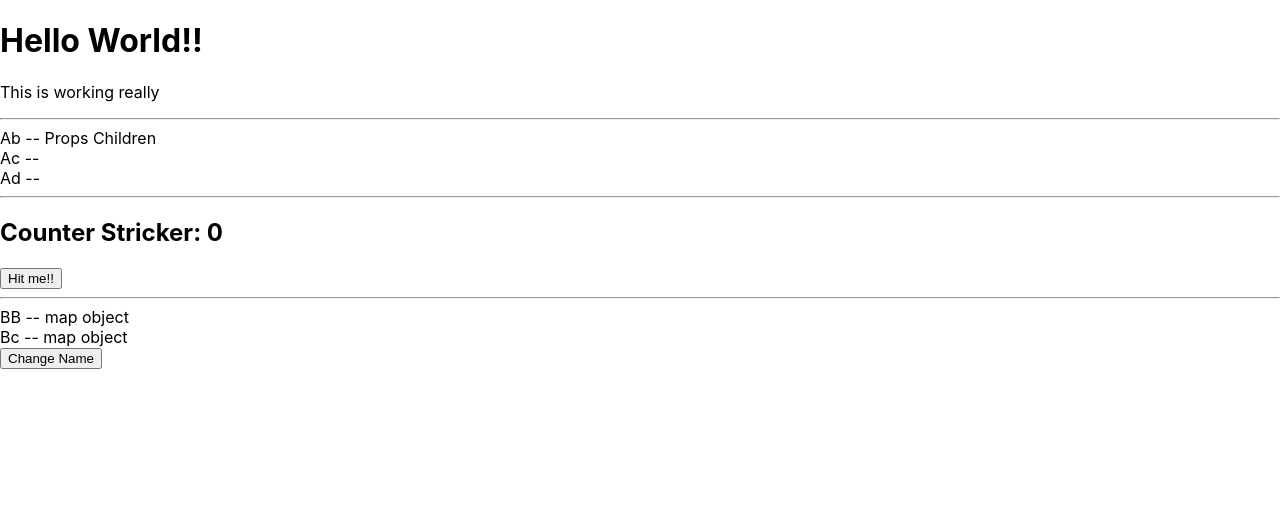
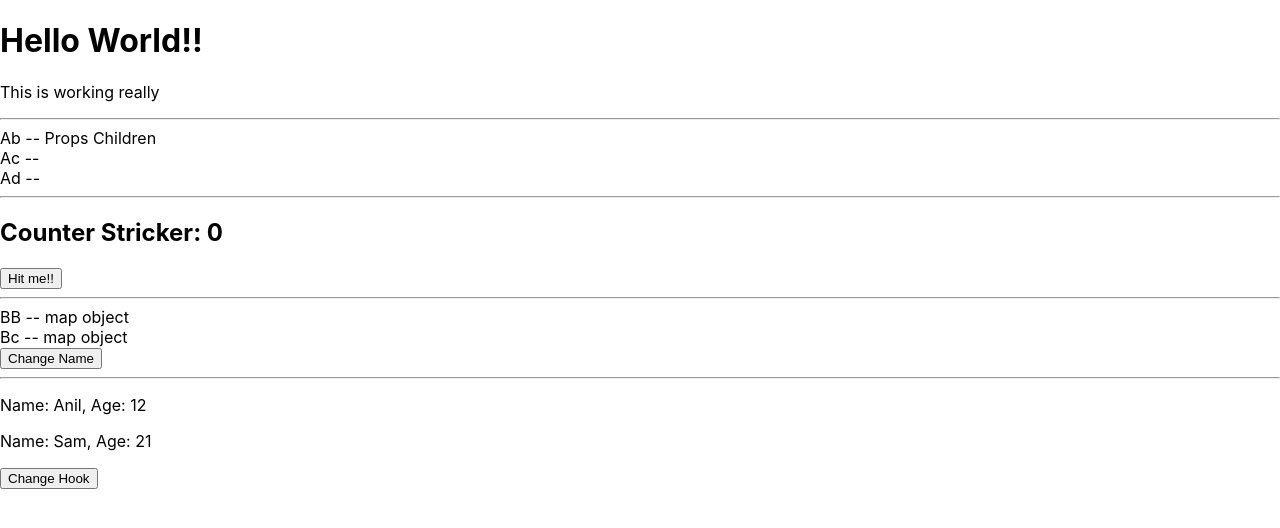
Before and after one commit to anil-bomma/react-burger-app, a React (Create React App) app: page / in a window 1280 px wide. Shown: the top 528 px of the page. Built offline with nearby package versions, Linux system fonts and the light colour scheme.

Commit message:
added hooks and used useState in functional component

```diff
--- a/src/App.js
+++ b/src/App.js
@@ -3,6 +3,8 @@ import React, { Component } from "react";
 
 import Person from "./Person/Person";
 import Counter from "./Person/Counter";
+import PersonHook from "./Person/PersonHooks";
+
 
 class App extends Component {
 
@@ -38,6 +40,8 @@ class App extends Component {
         <hr />
         {personMap}
         <button onClick={this.switchNameHandler}>Change Name</button>
+        <hr />
+        <PersonHook></PersonHook>
       </div>
     );
   }
--- /dev/null
+++ b/src/Person/PersonHooks.js
@@ -0,0 +1,35 @@
+import React, { useState } from "react";
+
+const PersonHook = () => {
+
+    const [personState, setPersonState] = useState({
+        person: [
+            { name: "Anil", age: 12 },
+            { name: "Sam", age: 21 }
+        ]
+    });
+
+    const setAge = () => {
+        setPersonState({
+            person: [
+                { name: "Anil B", age: 12 },
+                { name: "Sam A", age: 21 }
+            ]
+        });
+    }
+
+    const personMap = personState.person.map(
+        item => <p key={item.name}>Name: {item.name}, Age: {item.age}</p>
+    );
+
+
+    return (
+        <div>
+            {personMap}
+            <button onClick={setAge}>Change Hook</button>
+        </div>
+    )
+
+}
+
+export default PersonHook;
```
Also changed, not shown: 1 other file (tests, documents, lock files or other folders).
